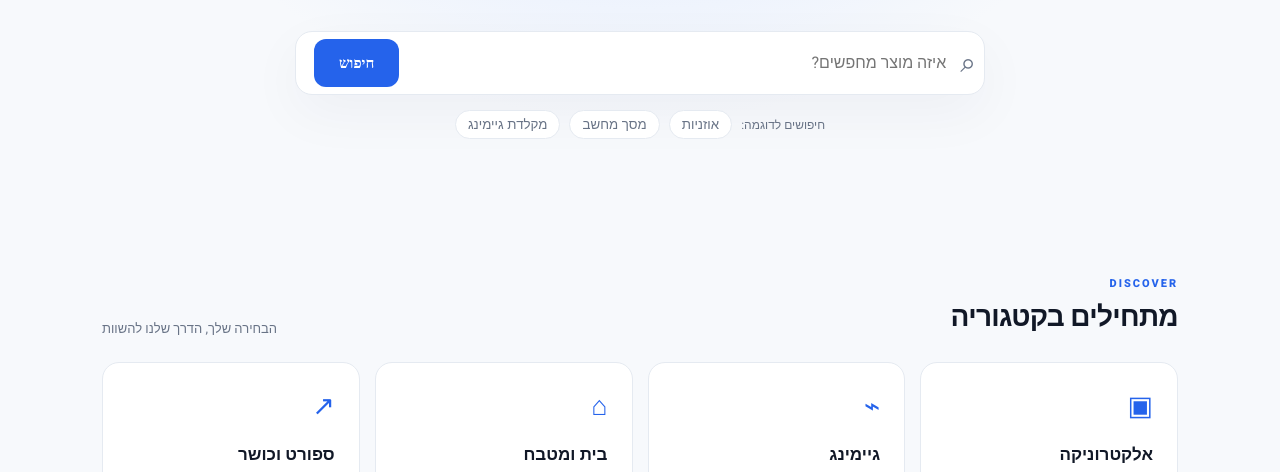
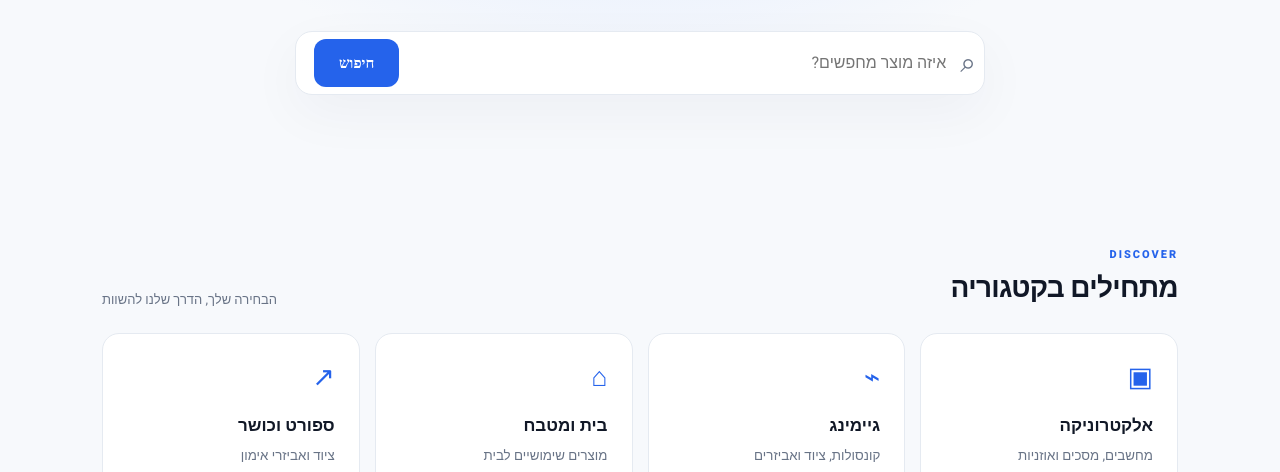
Before and after one commit to natanyushv-sys/FindFit, a plain HTML site: page index.html in a window 1280 px wide. Shown: the part 328-800 px from the top of the page. Drawn offline with Linux system fonts and the light colour scheme.

Commit message:
Update index.html

```diff
--- a/index.html
+++ b/index.html
@@ -16,8 +16,8 @@
     <div class="eyebrow">SMARTER SHOPPING STARTS HERE</div>
     <h1>מוצאים את מה שמתאים לך.</h1>
     <p>משווים חכם. קונים בביטחון. כל האפשרויות במקום אחד.</p>
-    <form class="search" id="searchForm"><span>⌕</span><input id="searchInput" placeholder="איזה מוצר מחפשים?" aria-label="חיפוש מוצר"><button>חיפוש</button></form>
-    <div class="quick-search"><span>חיפושים לדוגמה:</span><button data-search="אוזניות">אוזניות</button><button data-search="מסך מחשב">מסך מחשב</button><button data-search="מקלדת גיימינג">מקלדת גיימינג</button></div>
+<form class="search" id="searchForm"><span>⌕</span><input id="searchInput" placeholder="איזה מוצר מחפשים?" aria-label="חיפוש מוצר"><button>חיפוש</button></form>
+<div id="productsList" class="products-grid"></div>
   </section>
   <section class="section" id="categories"><div class="section-head"><div><div class="eyebrow">DISCOVER</div><h2>מתחילים בקטגוריה</h2></div><span class="muted">הבחירה שלך, הדרך שלנו להשוות</span></div>
     <div class="category-grid">
```
